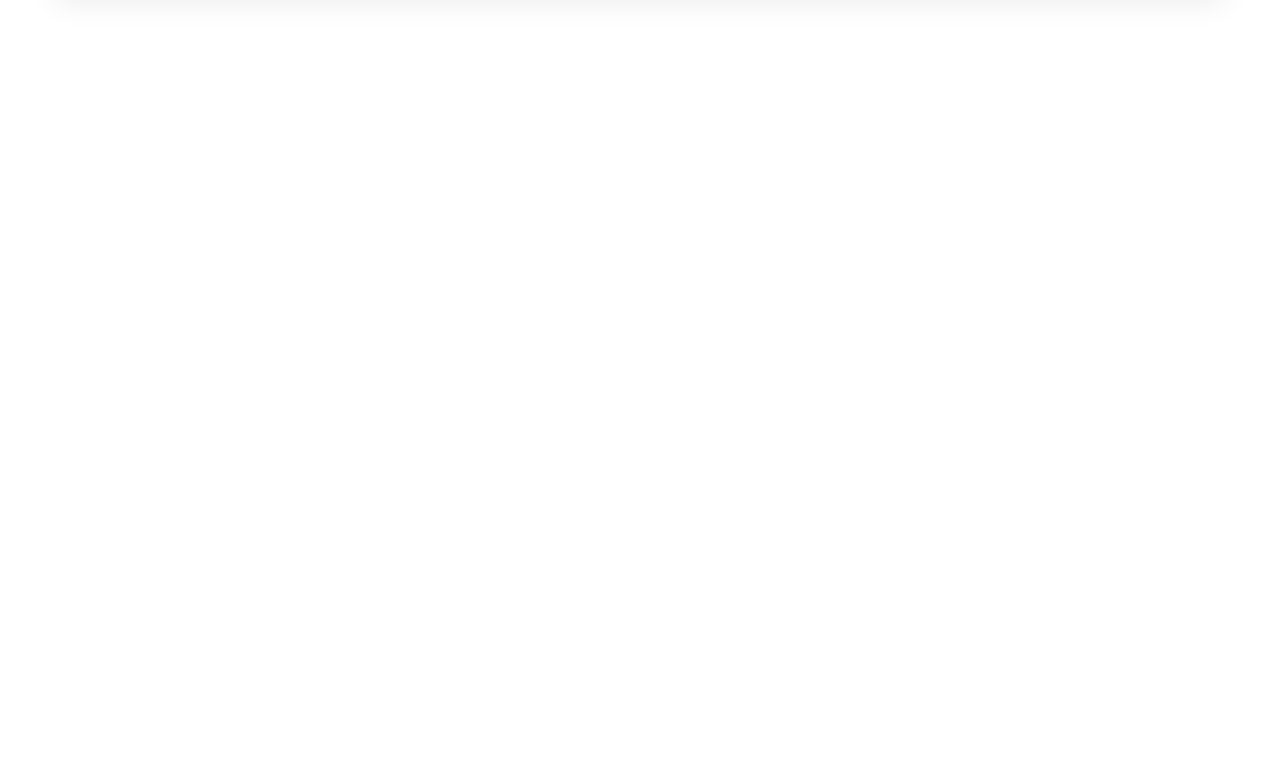
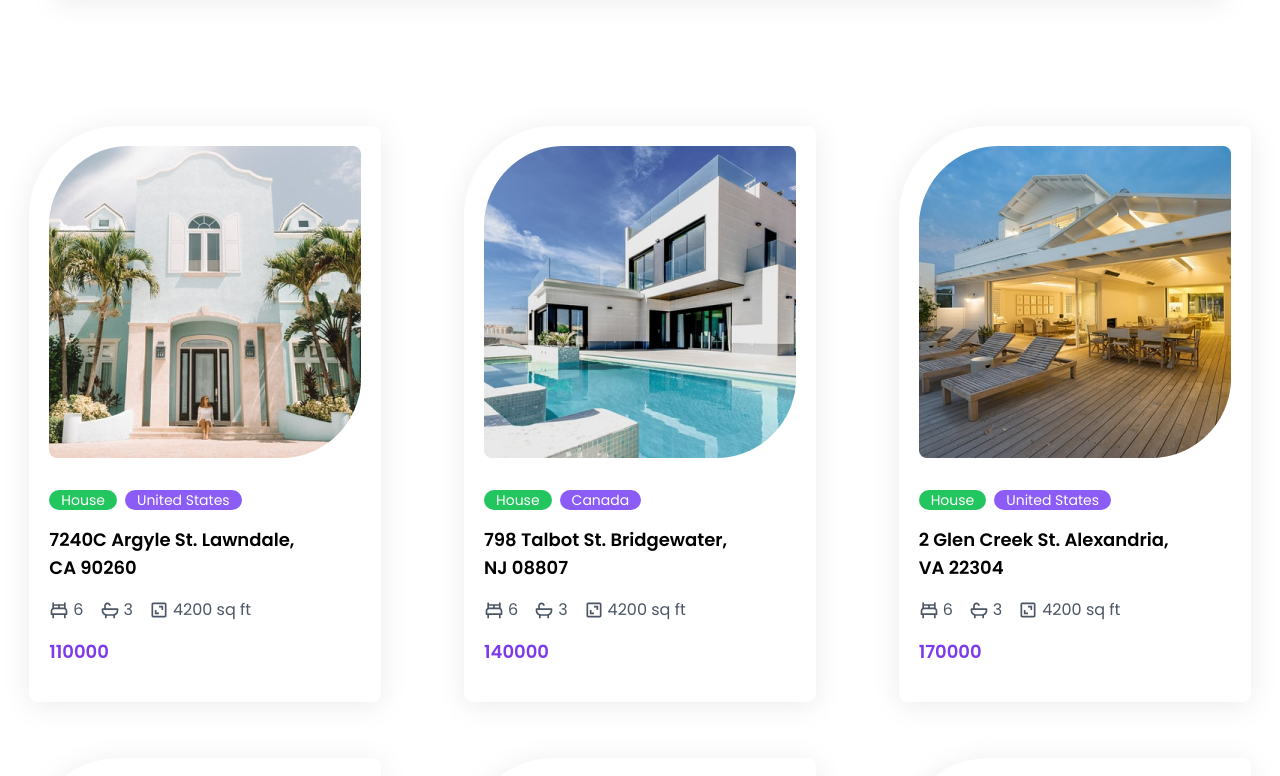
Before and after one commit to RenanFachin/Study_RealStateWEB, a React (Vite) app: page / in a window 1280 px wide. Shown: the part 800-1576 px from the top of the page. Built offline with nearby package versions, Linux system fonts and the light colour scheme.

Commit message:
create house component and houselist

```diff
--- a/src/components/House.tsx
+++ b/src/components/House.tsx
@@ -1,5 +1,67 @@
-export function House(){
-    return(
-        <></>
+import { BiBed, BiBath, BiArea } from 'react-icons/bi'
+import { useHouse } from '../hooks/useHouse';
+
+interface HouseProps {
+    house: {
+        id: number;
+        type: string;
+        name: string
+        description: string;
+        image: string;
+        imageLg: string;
+        country: string;
+        address: string;
+        bedrooms: string;
+        bathrooms: string;
+        surface: string;
+        year: string;
+        price: string;
+        agent: {
+            image: string;
+            name: string;
+            phone: string;
+        }
+    }
+}
+
+export function House({ house }: HouseProps) {
+
+    const { image, type, country, address, bedrooms, bathrooms, surface, price } = house
+
+    return (
+        <div className='bg-white shadow-1 p-5 rounded-lg rounded-tl-[90px] w-full max-w-[352px] mx-auto cursor-pointer hover:shadow-2xl transition'>
+            <img src={image} alt="house image" className='mb-8' />
+
+            <div className='mb-4 flex gap-x-2 text-sm'>
+                <div className='bg-green-500 rounded-full text-white px-3'>{type}</div>
+                <div className='bg-violet-500 rounded-full text-white px-3'>{country}</div>
+            </div>
+
+            <div className='text-lg font-semibold max-w-[260px]'>
+                {address}
+            </div>
+
+            <div className='flex gap-x-4 my-4'>
+                <div className='flex items-center text-gray-600 gap-1'>
+                    <div className='text-[20px]'><BiBed /></div>
+                    <div>{bedrooms}</div>
+                </div>
+
+                <div className='flex items-center text-gray-600 gap-1'>
+                    <div className='text-[20px]'><BiBath /></div>
+                    <div>{bathrooms}</div>
+                </div>
+
+                <div className='flex items-center text-gray-600 gap-1'>
+                    <div className='text-[20px]'><BiArea /></div>
+                    <div>{surface}</div>
+                </div>
+
+            </div>
+
+            <div className='text-lg font-semibold text-violet-600 mb-4'>
+                {price}
+            </div>
+        </div>
     )
 }
--- a/src/components/HouseList.tsx
+++ b/src/components/HouseList.tsx
@@ -1,5 +1,29 @@
-export function HouseList(){
-    return(
-        <></>
+import { useHouse } from "../hooks/useHouse"
+
+import { House } from "./House"
+
+import { Link } from "react-router-dom"
+
+import { ImSpinner2 } from 'react-icons/im'
+
+export function HouseList() {
+    const { houses, loading } = useHouse()
+
+    console.log(houses)
+
+    return (
+        <section className="mb-20">
+            <div className="p-4 mx-auto">
+                <div className="grid md:grid-cols-2 lg:grid-cols-3 gap-4 lg:gap-14">
+                    {houses.map((house, index) => {
+                        return (
+                            <Link to={`/details/${house.id}`} key={index}>
+                                <House house={house} />
+                            </Link>
+                        )
+                    })}
+                </div>
+            </div>
+        </section>
     )
 }
--- a/src/contexts/HouseContexts.tsx
+++ b/src/contexts/HouseContexts.tsx
@@ -12,6 +12,7 @@
     country: string;
     address: string;
     bedrooms: string;
+    bathrooms: string;
     surface: string;
     year: string;
     price: string;
--- a/src/pages/Home.tsx
+++ b/src/pages/Home.tsx
@@ -1,10 +1,12 @@
 import { Banner } from "../components/Banner"
+import { HouseList } from "../components/HouseList"
 
 
 export function Home() {
     return (
         <div className="min-h-[1800px]">
             <Banner />
+            <HouseList />
         </div>
     )
 }
```
